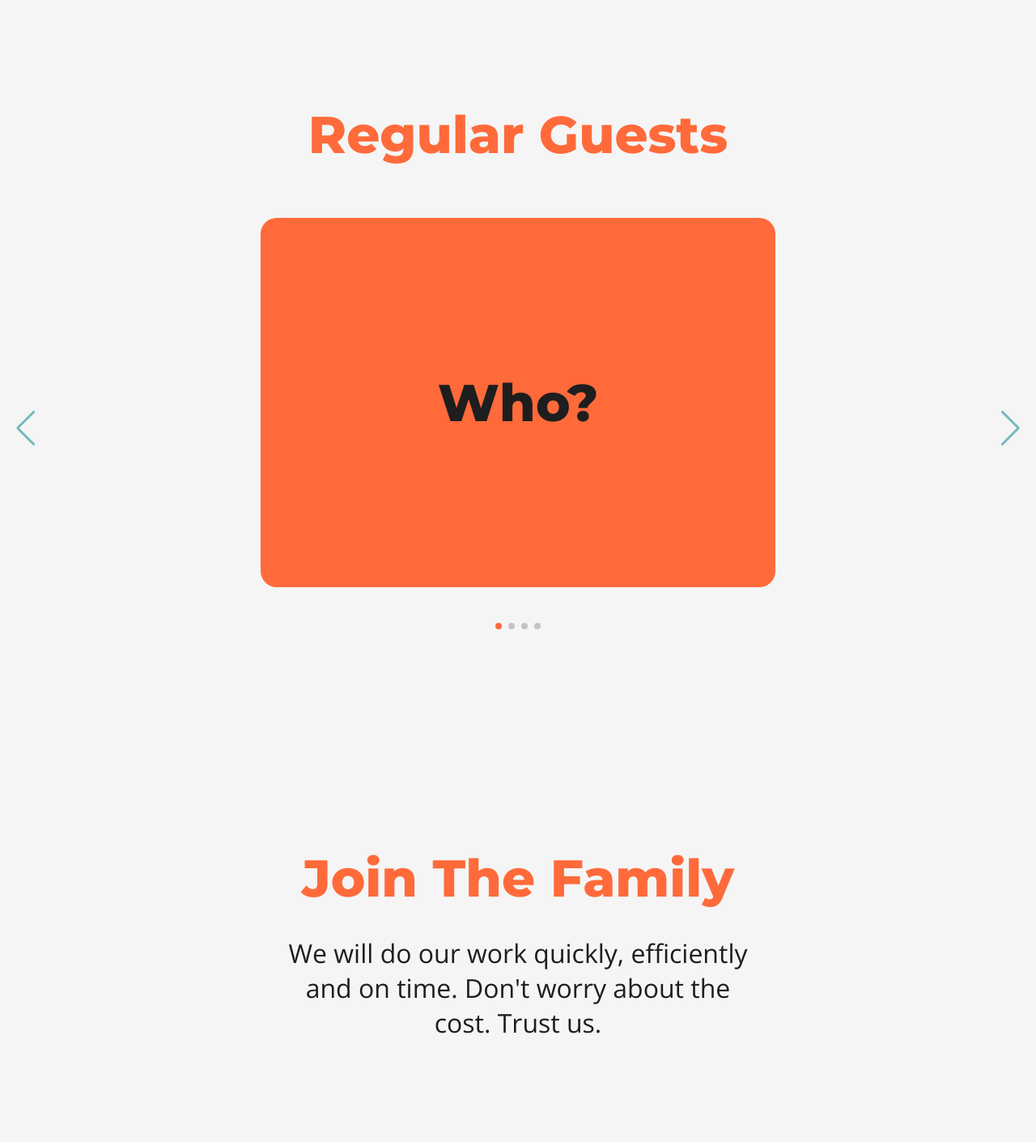
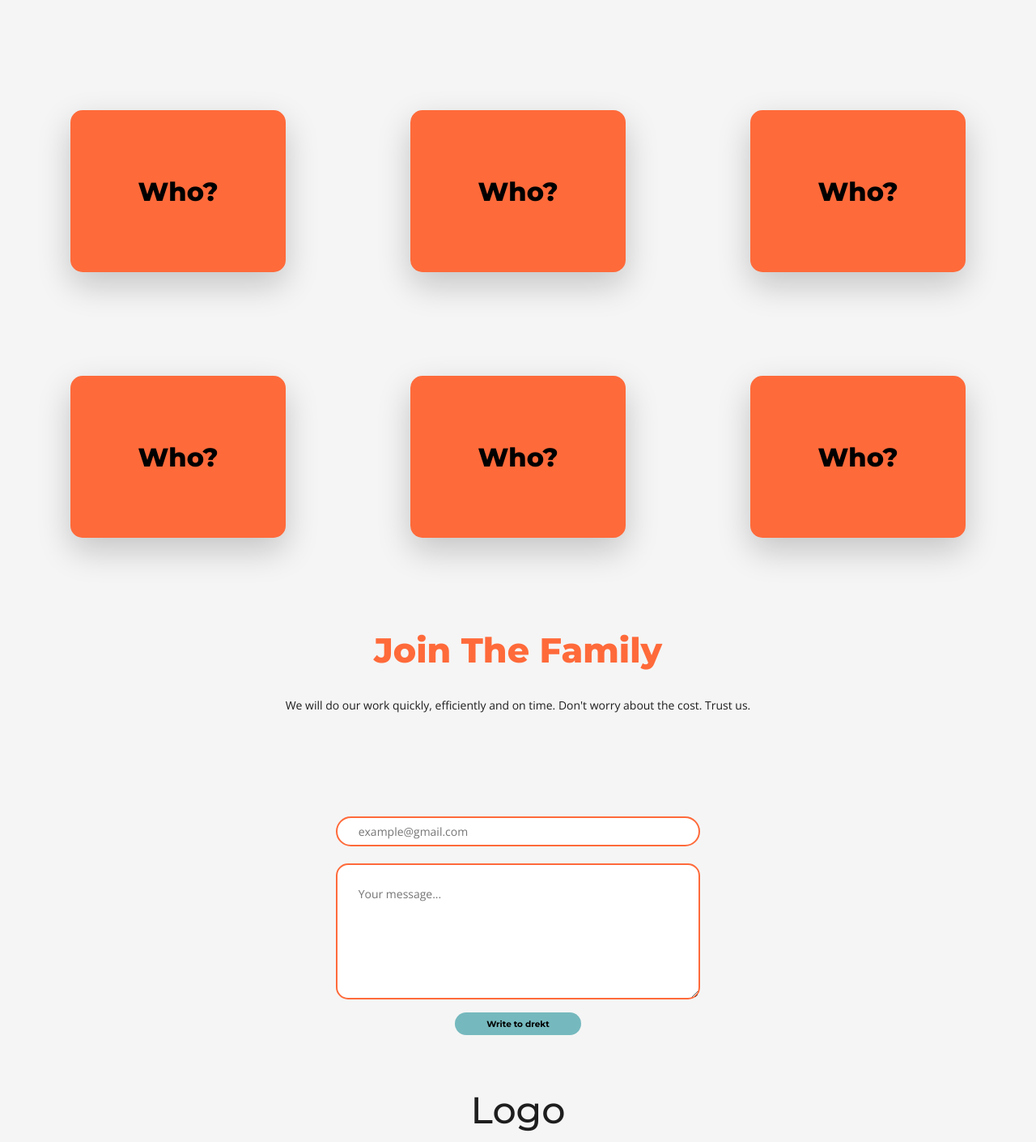
Before and after one commit to k1ngsterr1/drekt.io-master-master, a React (Create React App) app: page / in a window 1280 px wide. Shown: the part 5330-6740 px from the top of the page at 81% size. Built offline with nearby package versions, Linux system fonts and the light colour scheme.

Commit message:
GuestsScreen

```diff
--- a/src/screens/GuestsScreen.js
+++ b/src/screens/GuestsScreen.js
@@ -56,6 +56,30 @@ const GuestsScreen = () => {
               </Swiper>
             </div>
           </Fade>
+          <div className="guests-container">
+            <div className="upper-cards">
+              <div className="card">
+                <span className="who">Who?</span>
+              </div>
+              <div className="card">
+                <span className="who">Who?</span>
+              </div>
+              <div className="card">
+                <span className="who">Who?</span>
+              </div>
+            </div>
+            <div className="lower-cards">
+              <div className="card">
+                <span className="who">Who?</span>
+              </div>
+              <div className="card">
+                <span className="who">Who?</span>
+              </div>
+              <div className="card">
+                <span className="who">Who?</span>
+              </div>
+            </div>
+          </div>
         </div>
       </div>
     </div>
--- a/src/styles/family-styles/family.css
+++ b/src/styles/family-styles/family.css
@@ -101,4 +101,48 @@
 * body .container .family-content .footer .email {
   margin-top: clamp(16px, 7.47648vw, 64px);
   margin-bottom: clamp(16px, 7.47648vw, 64px);
+}
+
+@media screen and (min-width: 482px) {
+  * body .family-screen {
+    width: 100%;
+    height: auto;
+  }
+  * body .family-screen .container {
+    width: 86.4583333333%;
+    margin-top: clamp(85px, 8.8536vw, 340px);
+  }
+  * body .family-screen .container .family-heading {
+    font-size: clamp(32px, 3.33312vw, 128px);
+  }
+  * body .family-screen .container .family-paragraph {
+    font-size: clamp(10.5px, 1.09368vw, 42px);
+  }
+  * body .family-screen .container .form .email-input {
+    width: clamp(338px, 35.20608vw, 1352px);
+    height: clamp(27.5px, 2.8644vw, 110px);
+    font-family: "Open Sans";
+    font-style: normal;
+    font-weight: 400;
+    font-size: clamp(10.5px, 1.09368vw, 42px);
+  }
+  * body .family-screen .container .form .message {
+    width: clamp(338px, 35.20608vw, 1352px);
+    height: clamp(126px, 13.12416vw, 504px);
+    font-family: "Open Sans";
+    font-style: normal;
+    font-weight: 400;
+    font-size: clamp(10.5px, 1.09368vw, 42px);
+    border-radius: 15px;
+    margin-top: clamp(16px, 1.66656vw, 64px);
+  }
+  * body .family-screen .container .form .form-button {
+    width: clamp(155.5px, 16.19688vw, 622px);
+    height: clamp(27.5px, 2.8644vw, 110px);
+    font-size: clamp(12px, 1.24992vw, 48px);
+    transition: 0.3s all ease;
+  }
+  * body .family-screen .container .form .form-button:hover {
+    background-color: #57AAB0;
+  }
 }/*# sourceMappingURL=family.css.map */
--- a/src/styles/family-styles/family.sass
+++ b/src/styles/family-styles/family.sass
@@ -147,3 +147,50 @@ $font64: clamp(32px,3.33312vw,128px)
                     .email
                         margin-top: $mob32
                         margin-bottom: $mob32
+
+@media screen  and (min-width: 482px)
+
+    *
+        body
+
+            .family-screen
+                width: 100%
+                height: auto
+
+                .container
+                    width: 86.45833333333333%
+                    margin-top: clamp(85px,8.8536vw,340px)
+
+                    .family-heading
+                        font-size: $pc64
+
+                    .family-paragraph
+                        font-size: $font21
+
+                    .form
+
+                        .email-input
+                            width: clamp(338px,35.20608vw,1352px)
+                            height: clamp(27.5px,2.8644000000000003vw,110px)
+                            font-family: 'Open Sans'
+                            font-style: normal
+                            font-weight: 400
+                            font-size: clamp(10.5px,1.09368vw,42px)
+
+                        .message
+                            width: clamp(338px,35.20608vw,1352px)
+                            height: clamp(126px,13.12416vw,504px)
+                            font-family: 'Open Sans'
+                            font-style: normal
+                            font-weight: 400
+                            font-size: clamp(10.5px,1.09368vw,42px)
+                            border-radius: 15px
+                            margin-top: $pc32
+
+                        .form-button
+                            width: clamp(155.5px,16.19688vw,622px)
+                            height: clamp(27.5px,2.8644000000000003vw,110px)
+                            font-size: clamp(12px,1.24992vw,48px)
+                            transition: 0.3s all ease
+                            &:hover
+                                background-color: #57AAB0
--- a/src/styles/guest-styles/guest.css
+++ b/src/styles/guest-styles/guest.css
@@ -58,4 +58,58 @@
 * body .container .guest-content .swiper-container .swiper-slide .swiper {
   margin-left: auto;
   margin-right: auto;
+}
+
+@media screen and (min-width: 482px) {
+  * body .guest-screen {
+    width: 100%;
+    height: auto;
+  }
+  * body .guest-screen .container {
+    width: 86.4583333333%;
+    margin-top: clamp(64px, 6.66624vw, 256px);
+  }
+  * body .guest-screen .container .guest-content .guests-heading {
+    text-transform: uppercase;
+    font-size: clamp(32px, 3.33312vw, 128px);
+  }
+  * body .guest-screen .container .guest-content .swiper-container {
+    display: none;
+  }
+  * body .guest-screen .container .guest-content .guests-container {
+    width: 100%;
+    display: flex;
+    flex-direction: column;
+    align-items: center;
+    justify-content: center;
+  }
+  * body .guest-screen .container .guest-content .guests-container .upper-cards {
+    margin-top: clamp(32px, 14.95296vw, 128px);
+  }
+  * body .guest-screen .container .guest-content .guests-container .lower-cards {
+    margin-top: clamp(32px, 14.95296vw, 128px);
+  }
+  * body .guest-screen .container .guest-content .guests-container .upper-cards, * body .guest-screen .container .guest-content .guests-container .lower-cards {
+    width: 100%;
+    display: flex;
+    align-items: center;
+    justify-content: space-between;
+  }
+  * body .guest-screen .container .guest-content .guests-container .upper-cards .card, * body .guest-screen .container .guest-content .guests-container .lower-cards .card {
+    width: clamp(200px, 20.832vw, 800px);
+    height: clamp(150px, 15.624vw, 600px);
+    display: flex;
+    cursor: pointer;
+    align-items: center;
+    box-shadow: 0px 16px 42px rgba(0, 0, 0, 0.2);
+    justify-content: center;
+    border-radius: 15px;
+    background-color: #FF6A3A;
+  }
+  * body .guest-screen .container .guest-content .guests-container .upper-cards .card .who, * body .guest-screen .container .guest-content .guests-container .lower-cards .card .who {
+    font-family: "Montserrat";
+    font-style: normal;
+    font-weight: 800;
+    font-size: clamp(24px, 2.49984vw, 96px);
+  }
 }/*# sourceMappingURL=guest.css.map */
--- a/src/styles/guest-styles/guest.sass
+++ b/src/styles/guest-styles/guest.sass
@@ -103,3 +103,61 @@ $font64: clamp(32px,3.33312vw,128px)
                         .swiper
                             margin-left: auto
                             margin-right: auto
+
+@media screen  and (min-width: 482px)
+
+    *
+        body
+
+            .guest-screen
+                width: 100%
+                height: auto
+
+                .container
+                    width: 86.45833333333333%
+                    margin-top: $pc128
+
+                    .guest-content
+
+                        .guests-heading
+                            text-transform: uppercase
+                            font-size: $pc64
+
+                        .swiper-container
+                            display: none
+
+                        .guests-container
+                            width: 100%
+                            display: flex
+                            flex-direction: column
+                            align-items: center
+                            justify-content: center
+
+                            .upper-cards
+                                margin-top: $mob64
+
+                            .lower-cards
+                                margin-top: $mob64
+
+                            .upper-cards, .lower-cards
+                                width: 100%
+                                display: flex
+                                align-items: center
+                                justify-content: space-between
+
+                                .card
+                                    width: clamp(200px,20.832vw,800px)
+                                    height: clamp(150px,15.624vw,600px)
+                                    display: flex
+                                    cursor: pointer
+                                    align-items: center
+                                    box-shadow: 0px 16px 42px rgba(0, 0, 0, 0.2)
+                                    justify-content: center
+                                    border-radius: 15px
+                                    background-color: $orange
+
+                                    .who
+                                        font-family: 'Montserrat'
+                                        font-style: normal
+                                        font-weight: 800
+                                        font-size: clamp(24px,2.49984vw,96px)
```
Also changed, not shown: 2 other files (tests, documents, lock files or other folders).
